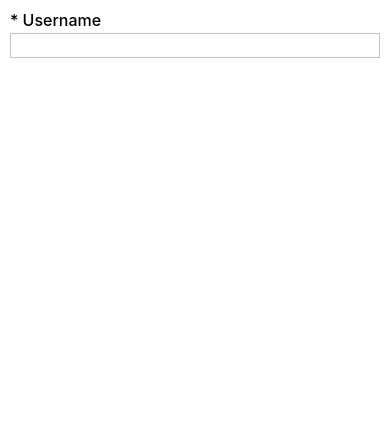
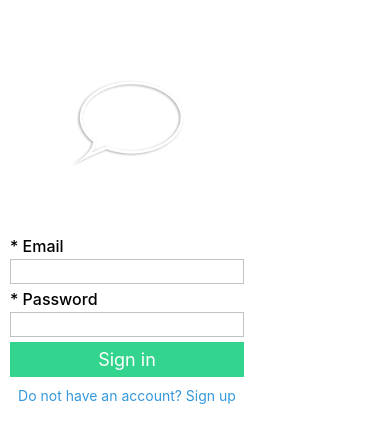
Before and after one commit to moeabdol/WhatsAppClone, a React Native app: screen / in a window 390 px wide. Shown: the top 442 px of the page. Built offline with nearby package versions, Linux system fonts and the light colour scheme.

Commit message:
Work on Auth screen

```diff
--- a/App.tsx
+++ b/App.tsx
@@ -1,5 +1,5 @@
 import 'react-native-gesture-handler';
-import React, { useEffect } from 'react';
+import React, { useEffect, useState } from 'react';
 import { SafeAreaProvider } from 'react-native-safe-area-context';
 import { NavigationContainer } from '@react-navigation/native';
 import { createNativeStackNavigator } from '@react-navigation/native-stack';
@@ -38,11 +38,11 @@ const TabNavigator = () => (
 );
 
 function App() {
+	const isSignedIn = false;
+
 	useEffect(() => {
 		SplashScreen.hide();
 	}, []);
-
-	const isSignedIn = false;
 
 	return (
 		<SafeAreaProvider>
--- a/components/Button/index.tsx
+++ b/components/Button/index.tsx
@@ -3,14 +3,19 @@ import { ButtonContainer, ButtonText } from './styled';
 
 type ButtonProps = {
 	className: string;
+	disabled?: boolean;
 	text: string;
 	onPress: () => void;
 };
 
-function Button({ className, text, onPress }: ButtonProps) {
+function Button({ className, disabled, text, onPress }: ButtonProps) {
 	return (
-		<ButtonContainer className={className} onPress={onPress}>
-			<ButtonText color="green">{text}</ButtonText>
+		<ButtonContainer
+			className={className}
+			disabled={disabled}
+			onPress={onPress}
+		>
+			<ButtonText>{text}</ButtonText>
 		</ButtonContainer>
 	);
 }
--- a/components/Button/styled.ts
+++ b/components/Button/styled.ts
@@ -1,29 +1,35 @@
 import styled from 'styled-components/native';
+import Colors from '../../utils/Colors';
 
 type ButtonContainerProps = {
 	className?: string;
+	disabled?: boolean;
 };
 export const ButtonContainer = styled.TouchableOpacity<ButtonContainerProps>`
 	display: flex;
 	flex-direction: row;
 	justify-content: center;
 	align-items: center;
-	width: 100px;
+	width: 100%;
 	height: 35px;
+	padding: 5px;
 
 	${props => {
-		if (props.className === 'primary') return 'background-color: blue';
+		const { disabled, className } = props;
+
+		if (!disabled) {
+			if (className === 'primary') return `background-color: ${Colors.blue}`;
+			else if (className === 'success')
+				return `background-color: ${Colors.green}`;
+		} else {
+			return `background-color: ${Colors.lightGrey}`;
+		}
 	}}
 `;
 
-type ButtonTextProps = {
-	color: string;
-};
-
-export const ButtonText = styled.Text<ButtonTextProps>`
+export const ButtonText = styled.Text`
 	width: 100%;
 	color: white;
 	font-size: 18px;
-	margin: 0 auto;
 	text-align: center;
 `;
--- a/components/FormInput/index.tsx
+++ b/components/FormInput/index.tsx
@@ -3,18 +3,22 @@ import { Container, Label, TextInput } from './styled';
 
 type FormInputProps = {
 	label?: string;
+	value: string;
+	onChangeText: (text: string) => void;
 };
 
-function FormInput({ label }: FormInputProps) {
+function FormInput({ label, value, onChangeText }: FormInputProps) {
 	const [isFocused, setIsFocused] = useState(false);
 
 	return (
 		<Container>
 			{label && <Label>{label}</Label>}
 			<TextInput
+				value={value}
 				isFocused={isFocused}
 				onFocus={() => setIsFocused(true)}
 				onBlur={() => setIsFocused(false)}
+				onChangeText={onChangeText}
 			/>
 		</Container>
 	);
--- /dev/null
+++ b/screens/Auth/SignIn/index.tsx
@@ -0,0 +1,37 @@
+import React, { useState } from 'react';
+import { FormElementContainer } from './styled';
+import FormInput from '../../../components/FormInput';
+import Button from '../../../components/Button';
+
+function Auth() {
+	const [email, setEmail] = useState('');
+	const [password, setPassword] = useState('');
+
+	return (
+		<>
+			<FormElementContainer>
+				<FormInput
+					label="* Email"
+					value={email}
+					onChangeText={text => setEmail(text)}
+				/>
+			</FormElementContainer>
+
+			<FormElementContainer>
+				<FormInput
+					label="* Password"
+					value={password}
+					onChangeText={text => setPassword(text)}
+				/>
+			</FormElementContainer>
+
+			<Button
+				className="success"
+				text="Sign in"
+				onPress={() => console.log('pressed')}
+			/>
+		</>
+	);
+}
+
+export default Auth;
--- /dev/null
+++ b/screens/Auth/SignIn/styled.ts
@@ -0,0 +1,6 @@
+import styled from 'styled-components/native';
+
+export const FormElementContainer = styled.View`
+	margin-bottom: 5px;
+	width: 100%;
+`;
--- /dev/null
+++ b/screens/Auth/SignUp/index.tsx
@@ -0,0 +1,55 @@
+import React, { useState } from 'react';
+import { FormElementContainer } from './styled';
+import FormInput from '../../../components/FormInput';
+import Button from '../../../components/Button';
+
+function Auth() {
+	const [firstName, setFirstName] = useState('');
+	const [lastName, setLastName] = useState('');
+	const [email, setEmail] = useState('');
+	const [password, setPassword] = useState('');
+
+	return (
+		<>
+			<FormElementContainer>
+				<FormInput
+					label="* First Name"
+					value={firstName}
+					onChangeText={text => setFirstName(text)}
+				/>
+			</FormElementContainer>
+
+			<FormElementContainer>
+				<FormInput
+					label="* Last Name"
+					value={lastName}
+					onChangeText={text => setLastName(text)}
+				/>
+			</FormElementContainer>
+
+			<FormElementContainer>
+				<FormInput
+					label="* Email"
+					value={email}
+					onChangeText={text => setEmail(text)}
+				/>
+			</FormElementContainer>
+
+			<FormElementContainer>
+				<FormInput
+					label="* Password"
+					value={password}
+					onChangeText={text => setPassword(text)}
+				/>
+			</FormElementContainer>
+
+			<Button
+				className="success"
+				text="Sign up"
+				onPress={() => console.log('pressed')}
+			/>
+		</>
+	);
+}
+
+export default Auth;
--- /dev/null
+++ b/screens/Auth/SignUp/styled.ts
@@ -0,0 +1,6 @@
+import styled from 'styled-components/native';
+
+export const FormElementContainer = styled.View`
+	margin-bottom: 5px;
+	width: 100%;
+`;
--- a/screens/Auth/index.tsx
+++ b/screens/Auth/index.tsx
@@ -1,13 +1,34 @@
-import React from 'react';
-import { Container } from './styled';
-import FormInput from '../../components/FormInput';
+import React, { useState } from 'react';
+import { Container, Link, LinkText, Logo } from './styled';
+import SignUp from './SignUp';
+import SignIn from './SignIn';
+import { ScrollView, KeyboardAvoidingView, Platform } from 'react-native';
 
-function ChatSettings() {
+function Auth() {
+	const [isSignUp, setIsSignUp] = useState(false);
+
 	return (
 		<Container>
-			<FormInput label="* Username" />
+			<ScrollView>
+				<KeyboardAvoidingView
+					behavior={Platform.OS === 'ios' ? 'height' : undefined}
+				>
+					<Logo source={require('../../assets/images/logo.png')} />
+
+					{isSignUp ? <SignUp /> : <SignIn />}
+					{isSignUp ? (
+						<Link onPress={() => setIsSignUp(prev => !prev)}>
+							<LinkText>Already have an account? Sign in</LinkText>
+						</Link>
+					) : (
+						<Link onPress={() => setIsSignUp(prev => !prev)}>
+							<LinkText>Do not have an account? Sign up</LinkText>
+						</Link>
+					)}
+				</KeyboardAvoidingView>
+			</ScrollView>
 		</Container>
 	);
 }
 
-export default ChatSettings;
+export default Auth;
--- a/screens/Auth/styled.ts
+++ b/screens/Auth/styled.ts
@@ -11,3 +11,21 @@ export const Container = styled.View`
 	padding: 10px;
 	background-color: ${Colors.white};
 `;
+
+export const Link = styled.TouchableOpacity`
+	flex-direction: row;
+	justify-content: center;
+	align-items: center;
+	width: 100%;
+	margin-top: 10px;
+`;
+
+export const LinkText = styled.Text`
+	color: ${Colors.blue};
+`;
+
+export const Logo = styled.Image`
+	align-self: center;
+	resize-mode: contain;
+	width: 50%;
+`;
--- a/utils/Colors.ts
+++ b/utils/Colors.ts
@@ -3,6 +3,7 @@ const Colors = {
 	black: '#000000',
 	blue: '#3498DB',
 	lightGrey: '#BDC3C7',
+	green: '#32D48E',
 };
 
 export default Colors;
```
Also changed, not shown: assets/images/logo.png (added).
